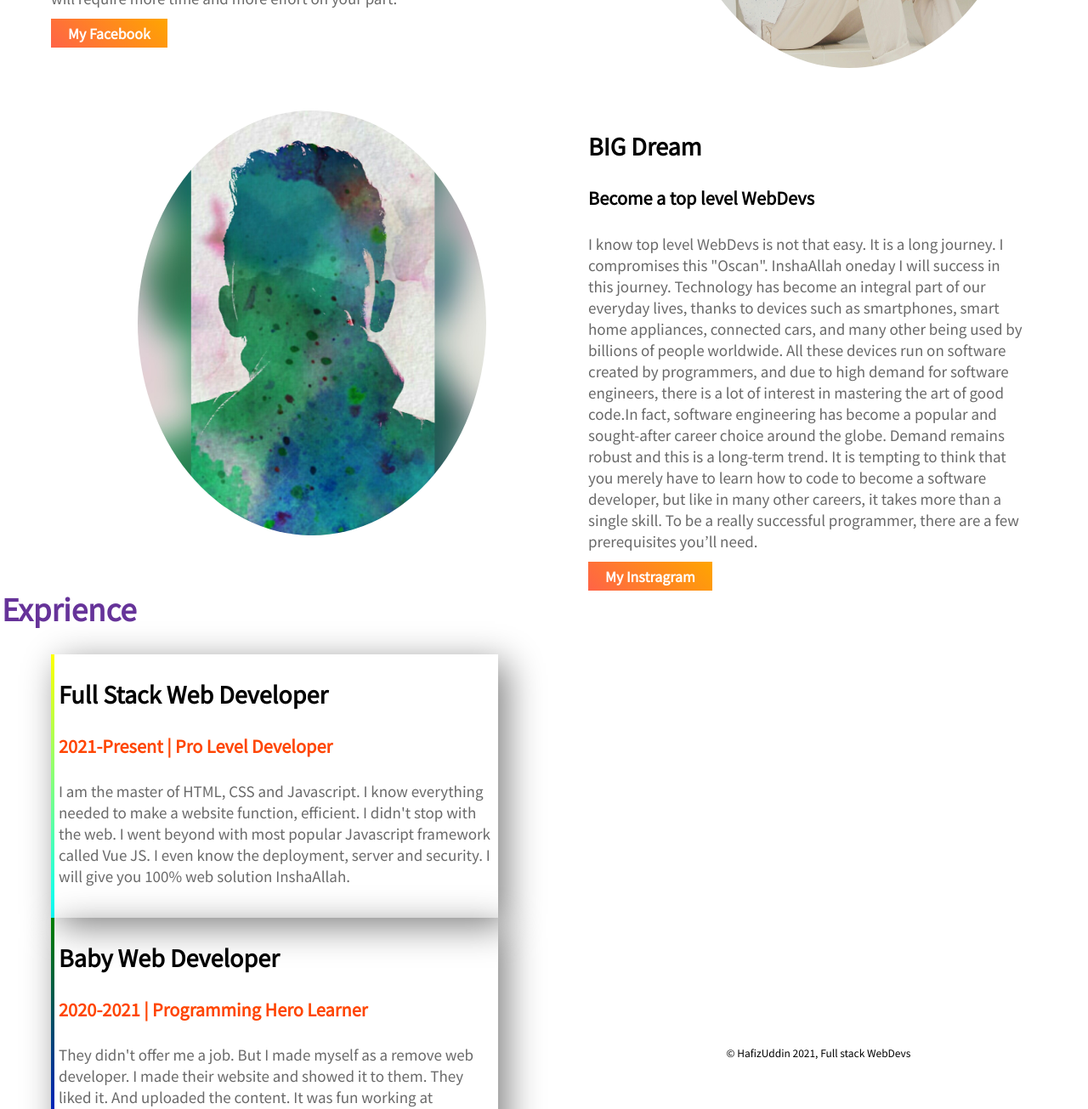
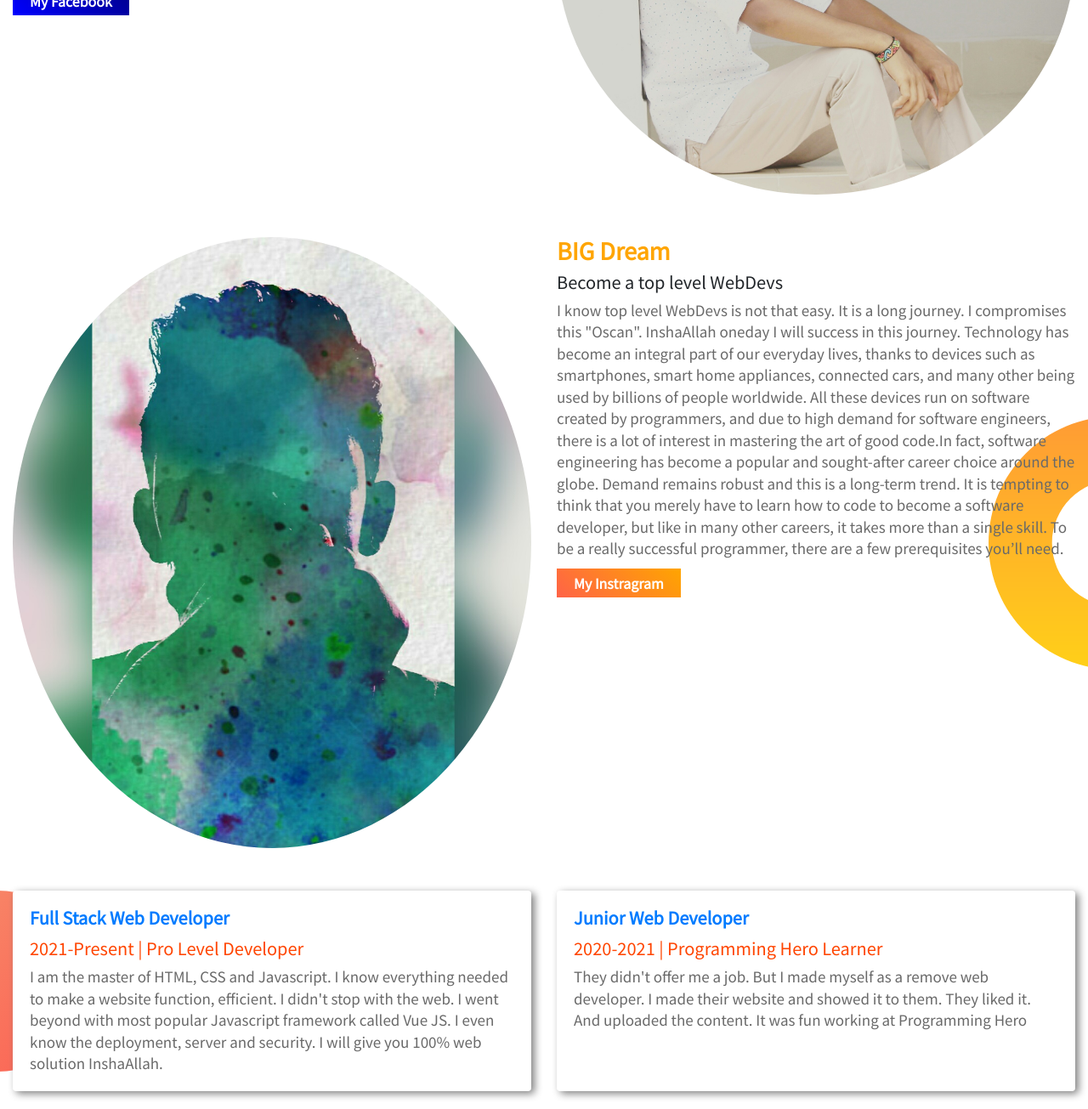
Before and after one commit to hafiz71/my-portfolio, a plain HTML site: page index.html in a window 1280 px wide. Shown: the part 420-1725 px from the top of the page at 85% size. Drawn offline with nearby package versions, Linux system fonts and the light colour scheme.

Commit message:
responsive done

```diff
--- a/index.html
+++ b/index.html
@@ -4,47 +4,100 @@
     <meta charset="UTF-8">
     <meta name="viewport" content="width=device-width, initial-scale=1.0">
     <link href="https://fonts.googleapis.com/css2?family=Noto+Sans+KR&display=swap" rel="stylesheet">
+    <link rel="stylesheet" href="https://stackpath.bootstrapcdn.com/bootstrap/4.5.2/css/bootstrap.min.css" integrity="sha384-JcKb8q3iqJ61gNV9KGb8thSsNjpSL0n8PARn9HuZOnIxN0hoP+VmmDGMN5t9UJ0Z" crossorigin="anonymous">
+    <link rel="stylesheet" href="https://pro.fontawesome.com/releases/v5.10.0/css/all.css" integrity="sha384-AYmEC3Yw5cVb3ZcuHtOA93w35dYTsvhLPVnYs9eStHfGJvOvKxVfELGroGkvsg+p" crossorigin="anonymous"/>
     <link rel="stylesheet" href="style.css">
     <title>Hafiz Portfolio</title>
 </head>
 <body>
-    <section class="top-site">
-        <div class="half-width">
-            <h1>Welcome to</h1>
-            <h1><span id="color-name">Hafiz</span> Website</h1>
+    <section class="container-fluid navArea">
+        <nav class="navbar navbar-expand-lg navbar-light bg-light fixed-top">
+            <a class="navbar-brand" href="#">
+                <img src="Images/avatar.png" class="rounded-circle" style="width:50px" alt="">
+            </a>
+            <button class="navbar-toggler" type="button" data-toggle="collapse" data-target="#navbarNav" aria-controls="navbarNav" aria-expanded="false" aria-label="Toggle navigation">
+              <span class="navbar-toggler-icon"></span>
+            </button>
+            <div class="collapse navbar-collapse" id="navbarNav">
+              <ul class="navbar-nav">
+                <li class="nav-item active">
+                  <a class="nav-link" href="#">Home <span class="sr-only">(current)</span></a>
+                </li>
+                <li class="nav-item">
+                  <a class="nav-link" href="#goal">Goals</a>
+                </li>
+                <li class="nav-item">
+                  <a class="nav-link" href="#label">Label</a>
+                </li>
+                <li class="nav-item">
+                  <a class="nav-link disabled" href="#" tabindex="-1" aria-disabled="true">Disabled</a>
+                </li>
+              </ul>
+            </div>
+            <div class="d-flex">
+                <a class="nav-link" target="_blank" style="font-size:20px; color:tomato" href="https://github.com/hafiz71"><i class="fab fa-github"></i></a>
+                <a class="nav-link" target="_blank" style="font-size:20px; color:tomato" href="https://twitter.com/Hafiz__Uddin"><i class="fab fa-twitter"></i></a>
+                <a class="nav-link" style="font-size:20px; color:tomato" href="#"><i class="fab fa-linkedin-in"></i></a>
+             </div>
+          </nav>
+    </section>
+
+    <section class="container-fluid top-site">
+            <div class="row">
+                <div class="half-width col-12 col-sm-12 col-md-6 col-lg-6 col-xl-6">
+                    <h1 class="text-primary font-weight-bold">Welcome to</h1>
+                    <h1 class="text-primary font-weight-bold"><span id="color-name">Hafiz</span> Website</h1>
                     <h4>Larner for WebDevs</h4>
-            <p>I am just learning for programmig. Now my position is that only coding student. In future I want to a top class webDevs InshaAllah. I always pray to Allah "Allam Homma Inni Asalukal Afaiha" that means "Allah always donate wellness". Becoming a programmer will definitely be easier if you have the right educational background in the basics of computer technology and logic, and mathematics (obviously). If you lack this educational foundation, you can learn things on the go, but that will require more time and more effort on your part.</p>
-            <a target="_blank" href="https://web.facebook.com/HafizUddin1971">My Facebook</a>
+                    <p>I am just learning for programmig. Now my position is that only coding student. In future I want to a top class webDevs InshaAllah. I always pray to Allah "Allah Homma Inni Asalukal Afaiha" that means "Allah always donate wellness". Becoming a programmer will definitely be easier if you have the right educational background in the basics of computer technology and logic, and mathematics (obviously). If you lack this educational foundation, you can learn things on the go, but that will require more time and more effort on your part.</p>
+                    <a target="_blank" href="https://web.facebook.com/HafizUddin1971" class="facebook">My Facebook</a>
                 </div>
-        <div class="half-width">
-           <img src="Images/profile2.png" alt="">
+                <div class="half-width col-12 col-sm-12 col-md-6 col-lg-6 col-xl-6">
+                    <img src="Images/profile2.png" class="w-100 rounded-circle" alt="">
+                </div>
             </div>
     </section>
 
-    <section class="middle-site">
-        <div class="half-width">
-            <img src="Images/profile1.png" alt="">
+    <section class="container-fluid middle-site" id="goal">
+        <div class="row">
+            <div class="half-width col-12 col-sm-12 col-md-6 col-lg-6 col-xl-6">
+                <img src="Images/profile1.png" class="w-100 rounded-circle" alt="">
             </div>
-        <div class="half-width">
-            <h1>BIG Dream</h1>
+            <div class="half-width col-12 col-sm-12 col-md-6 col-lg-6 col-xl-6">
+                <h1 style="color:orange; font-weight:bold">BIG Dream</h1>
                 <h4>Become a top level WebDevs</h4>
                 <p>I know top level WebDevs is not that easy. It is a long journey. I compromises this "Oscan". InshaAllah oneday I will success in this journey. Technology has become an integral part of our everyday lives, thanks to devices such as smartphones, smart home appliances, connected cars, and many other being used by billions of people worldwide. All these devices run on software created by programmers, and due to high demand for software engineers, there is a lot of interest in mastering the art of good code.In fact, software engineering has become a popular and sought-after career choice around the globe. Demand remains robust and this is a long-term trend. It is tempting to think that you merely have to learn how to code to become a software developer, but like in many other careers, it takes more than a single skill. To be a really successful programmer, there are a few prerequisites you’ll need.</p>
-            <a target="_blank" href="https://www.instagram.com/hafiz_uddin71/">My Instragram</a>
+                <a target="_blank" href="https://www.instagram.com/hafiz_uddin71/" class="instragram">My Instragram</a>
+            </div>
         </div>
     </section>
-    <section class="experience-path">
-        <h1 id="ex-path">Exprience</h1>
-        <div id="box-one" class="half-width">
-            <h1>Full Stack Web Developer</h1>
+
+    <section class="container-fluid experienceArea" id="label">
+        <div class="row">
+            <div class="col-12 col-sm-12 col-md-12 col-lg-6 col-xl-6">
+              <div class="card box-one">
+                <div class="card-body">
+                  <h5 class="card-title font-weight-bolder text-primary">Full Stack Web Developer</h5>
                   <h4 id="title-color">2021-Present | Pro Level Developer</h4>
-            <p>I am the master of HTML, CSS and Javascript. I know everything needed to make a website function, efficient. I didn't stop with the web. I went beyond with most popular Javascript framework called Vue JS. I even know the deployment, server and security. I will give you 100% web solution InshaAllah.</p>
+                  <p class="card-text">I am the master of HTML, CSS and Javascript. I know everything needed to make a website function, efficient. I didn't stop with the web. I went beyond with most popular Javascript framework called Vue JS. I even know the deployment, server and security. I will give you 100% web solution InshaAllah.</p>
                 </div>
-        <div id="box-two" class="half-width">
-            <h1>Baby Web Developer</h1>
+              </div>
+            </div>
+            <div class="col-12 col-sm-12 col-md-12 col-lg-6 col-xl-6">
+              <div class="card box-two">
+                <div class="card-body">
+                  <h5 class="card-title  font-weight-bolder text-primary">Junior Web Developer</h5>
                   <h4 id="title-color">2020-2021 | Programming Hero Learner</h4>
-            <p>They didn't offer me a job. But I made myself as a remove web developer. I made their website and showed it to them. They liked it. And uploaded the content. It was fun working at Programming Hero</p>
+                  <p class="card-text">They didn't offer me a job. But I made myself as a remove web developer. I made their website and showed it to them. They liked it. And uploaded the content. It was fun working at Programming Hero</p>
+                </div>
+              </div>
+            </div>
           </div>
     </section>
     <footer> &copy; HafizUddin 2021, Full stack WebDevs </footer>
+
+
+    <script src="https://code.jquery.com/jquery-3.5.1.slim.min.js" integrity="sha384-DfXdz2htPH0lsSSs5nCTpuj/zy4C+OGpamoFVy38MVBnE+IbbVYUew+OrCXaRkfj" crossorigin="anonymous"></script>
+    <script src="https://cdn.jsdelivr.net/npm/popper.js@1.16.1/dist/umd/popper.min.js" integrity="sha384-9/reFTGAW83EW2RDu2S0VKaIzap3H66lZH81PoYlFhbGU+6BZp6G7niu735Sk7lN" crossorigin="anonymous"></script>
+    <script src="https://stackpath.bootstrapcdn.com/bootstrap/4.5.2/js/bootstrap.min.js" integrity="sha384-B4gt1jrGC7Jh4AgTPSdUtOBvfO8shuf57BaghqFfPlYxofvL8/KUEfYiJOMMV+rV" crossorigin="anonymous"></script>
 </body>
 </html>
--- a/style.css
+++ b/style.css
@@ -1,16 +1,18 @@
 body{
     font-family: 'Noto Sans KR', sans-serif;font-family: 'Noto Sans KR', sans-serif;
-    margin:0;
 }
-section{
-    height:500px;
-    margin-bottom: 50px;
+.container-fluid{
+    margin-bottom:50px;
+
+}
+.navArea{
+    margin-bottom:76px;
 }
 footer{
     text-align: center;
     font-size: 12px;
-    margin-top: 0px;
     margin-bottom: 10px;
+    color:gray;
 }
 .top-site{
     background-image: url("Images/top-banner.png");
@@ -31,48 +33,51 @@ p{
     font-size: 17px;
     color:dimgrey;
 }
-.half-width{
-    margin:0 60px;
-    width: 40%;
-    float: left;
+.facebook{
+    background-color: red;
+    background-image: linear-gradient(45deg, blue, darkblue);
+    padding: 5px 20px;
+    color:white;
+    font-weight: 700;
 }
-.half-width img{
-  float: right;
-  width: 80%;
-  height:500px;
-  border-radius: 50%;
-}
-.half-width a{
-    text-decoration: none;
+.instragram{
     background-color: red;
     background-image: linear-gradient(45deg, tomato, orange);
     padding: 5px 20px;
     color:white;
     font-weight: 700;
 }
+.half-width a{
+    text-decoration:none;
+}
+.half-width a:hover{
+    color:red;
+}
+.experienceArea{
+    background-image: url(Images/exp-bg.png);
+    background-repeat: no-repeat;
+}
 #ex-path{
    color:rebeccapurple;
    font-size: 35px;
-   margin-left: 2px;
 }
-#box-one{
-    box-shadow: 10px 10px 40px gray ;
-    height:60%;
-    padding:5px;
-    border-left: 4px solid;
+.box-one{
+    box-shadow: 4px 3px 10px gray ;
+    background-color: white;
     border-image: linear-gradient(180deg, yellow, cyan);
     border-image-slice: 1;
 }
-#box-two{
-    box-shadow: 10px 10px 40px gray ;
-    height:60%;
-    padding:5px;
-    border-left: 4px solid;
+.box-two{
+    box-shadow: 4px 3px 10px gray ;
     border-image: linear-gradient(180deg, green,blue);
     border-image-slice: 1;
 }
+.card{
+    border:none;
+    height:100%;
+}
 #color-name{
-    color:tomato;
+    color:chocolate;
 }
 #title-color{
     color:orangered;
```
Also changed, not shown: Images/avatar.png (added), Images/dream-bg.png (added), Images/exp-bg.png (added), Images/top-banner.png (added). Lines whose indentation alone changed are shown as unchanged.
